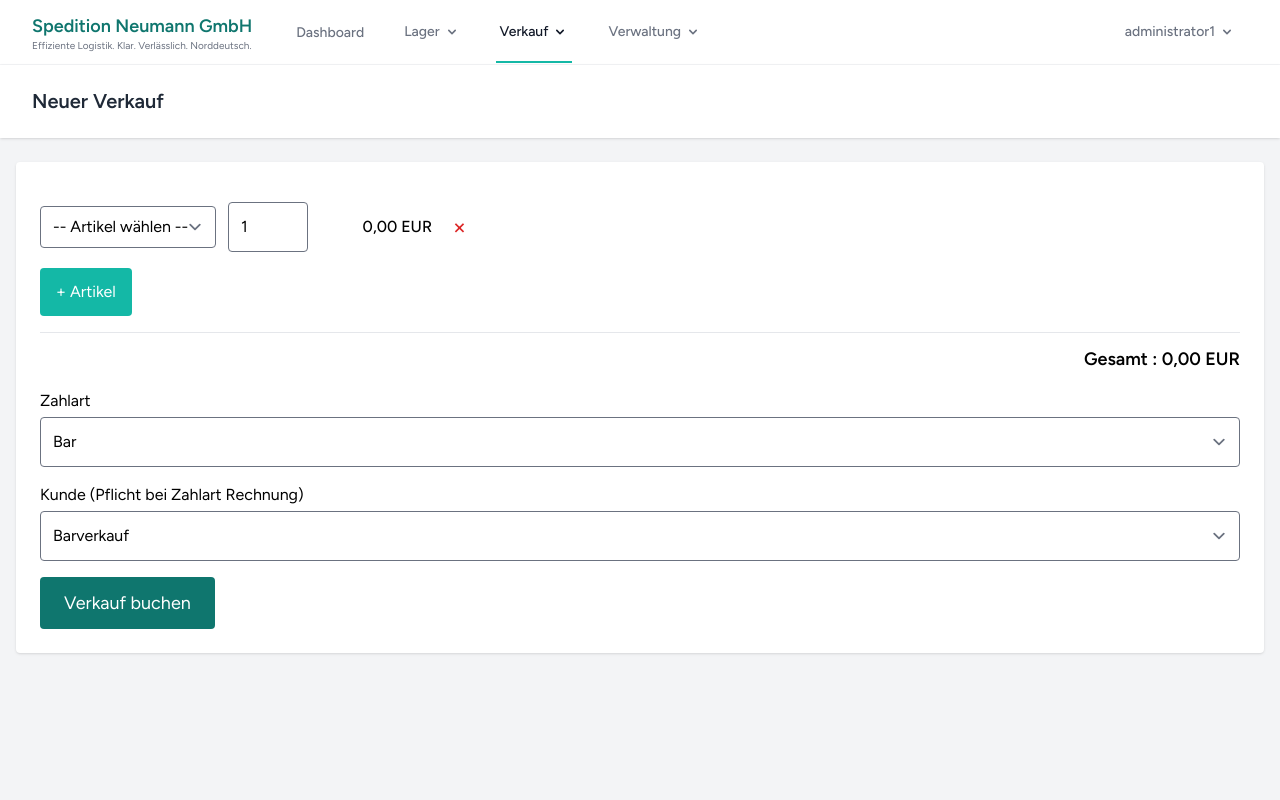
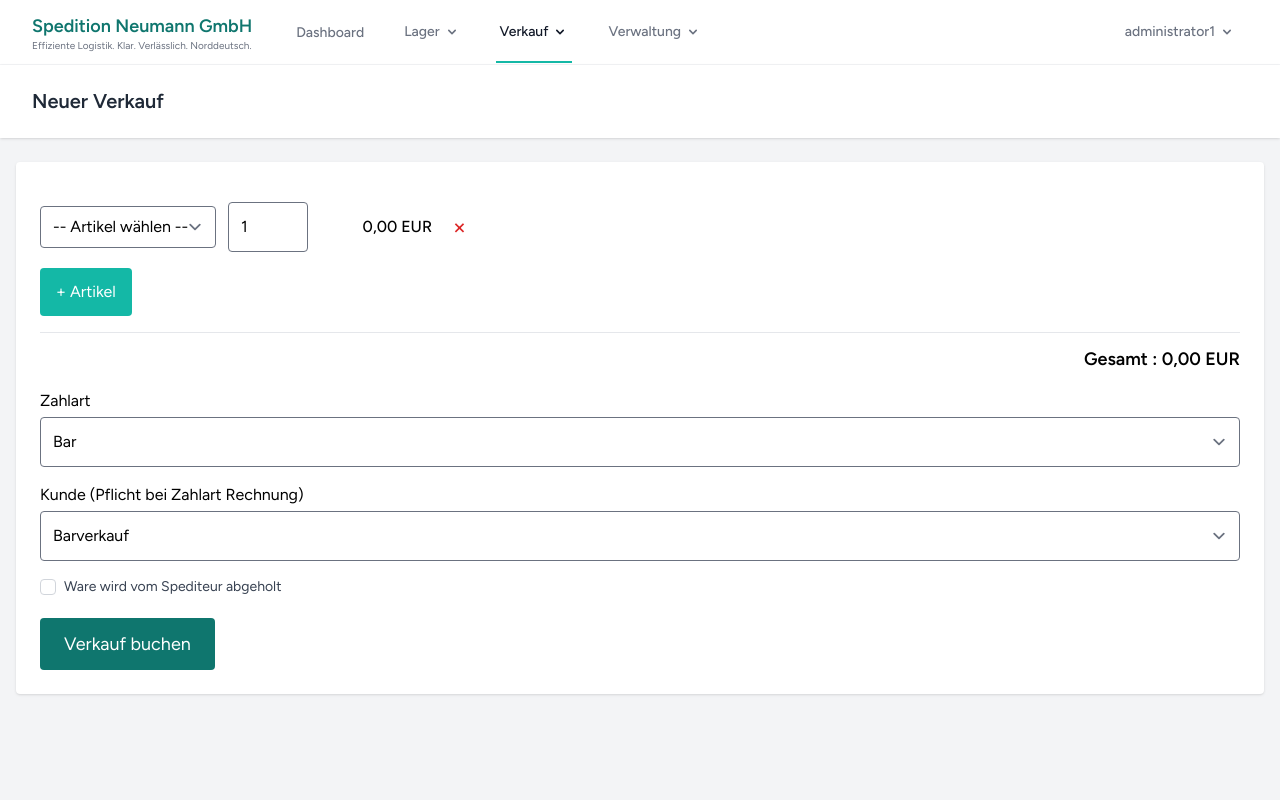
Before and after one commit to Gitm3h/Projekt-Neumann, a Laravel app: page /sales/create in a window 1280 px wide. Run offline with Laravel 12, Linux system fonts and the light colour scheme; a user stored in the database is signed in; data comes from the database, SQL or seed files in the repository; style sheets or scripts are compiled from the project's sources.

Commit message:
pickups from POS

```diff
--- a/app/Http/Controllers/SaleController.php
+++ b/app/Http/Controllers/SaleController.php
@@ -8,6 +8,7 @@ use App\Models\Article;
 use App\Models\Stock;
 use App\Models\StockMovement;
 use App\Models\Customer;
+use App\Models\Pickup;
 class SaleController extends Controller
 {
     public function index()
@@ -117,6 +118,22 @@ class SaleController extends Controller
                 'due_date' => $dueDate,
             ]);
 
+            if ($request->boolean('pickup')) {
+                $pickup = Pickup::create([
+                    'user_id' => auth()->id(),
+                    'customer_id' => $sale->customer_id,
+                    'status' => 'offen',
+                    'date' => now(),
+                ]);
+
+                foreach ($lines as $row) {
+                    $pickup->items()->create([
+                        'article_id' => $row['article_id'],
+                        'quantity' => $row['quantity'],
+                    ]);
+                }
+            }
+
         return redirect()->route('sales.index')->with('success', 'Verkauf gebucht');
     }
 }
--- a/resources/views/sales/create.blade.php
+++ b/resources/views/sales/create.blade.php
@@ -49,7 +49,13 @@
                 @error('customer_id')
                     <p class="text-red-600 text-sm mt-1">{{ $message }}</p>
                 @enderror
+            </div>
 
+            <div>
+                <label class="inline-flex items-center">
+                    <input type="checkbox" name="pickup" value="1" class="rounded border-gray-300 text-teal-600">
+                    <span class="ms-2 text-sm text-gray-700">Ware wird vom Spediteur abgeholt</span>
+                </label>
             </div>
 
             @error('items')
```
